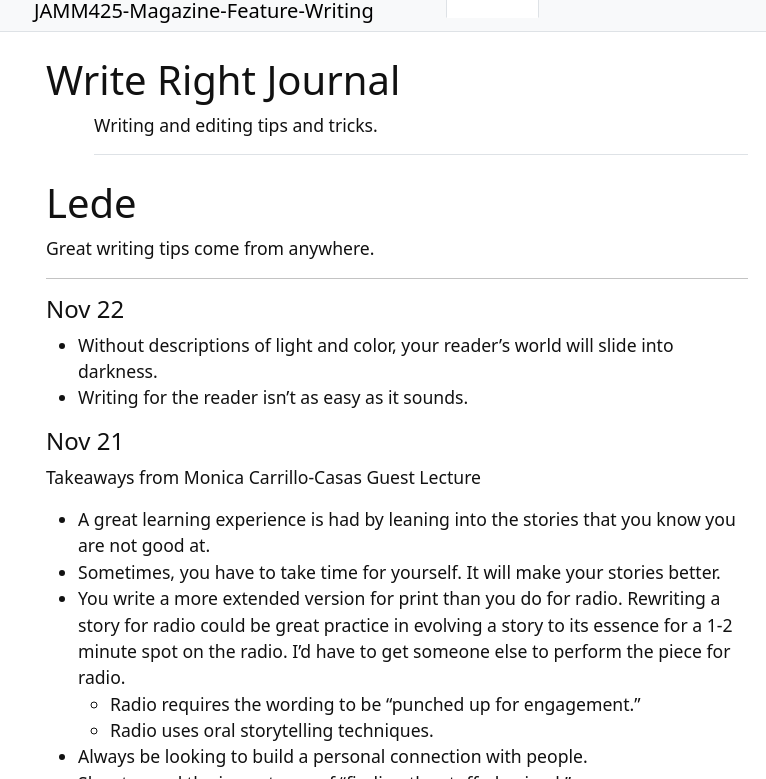
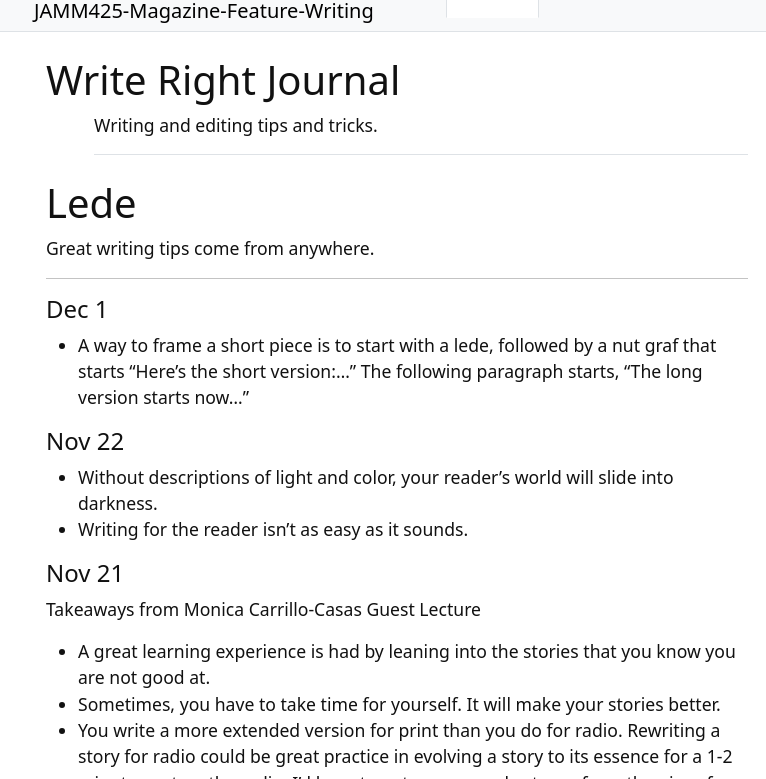
Before and after one commit to woodenzen/JAMM425-Magazine-Feature-Writing, a Jekyll site: the page built from content/1-journal.md, in a window 1280 px wide and 900 px high, cut to the strip 121-900 px from the top of the window. Shown: the whole strip, without its empty margins (243-1009 px from the left). Built offline with Jekyll 4.4.1, drawn with Linux system fonts in a browser that asks for light colours.

Commit message:
Add writing tips for framing short pieces to journal entry

```diff
--- a/content/1-journal.md
+++ b/content/1-journal.md
@@ -11,6 +11,9 @@ description: >
 Great writing tips come from anywhere.
 
 ----------------------------------
+#### Dec 1
+- A way to frame a short piece is to start with a lede, followed by a nut graf that starts "Here’s the short version:..." The following paragraph starts, "The long version starts now..."
+
 #### Nov 22
 - Without descriptions of light and color, your reader's world will slide into darkness.
 - Writing for the reader isn’t as easy as it sounds.
```
